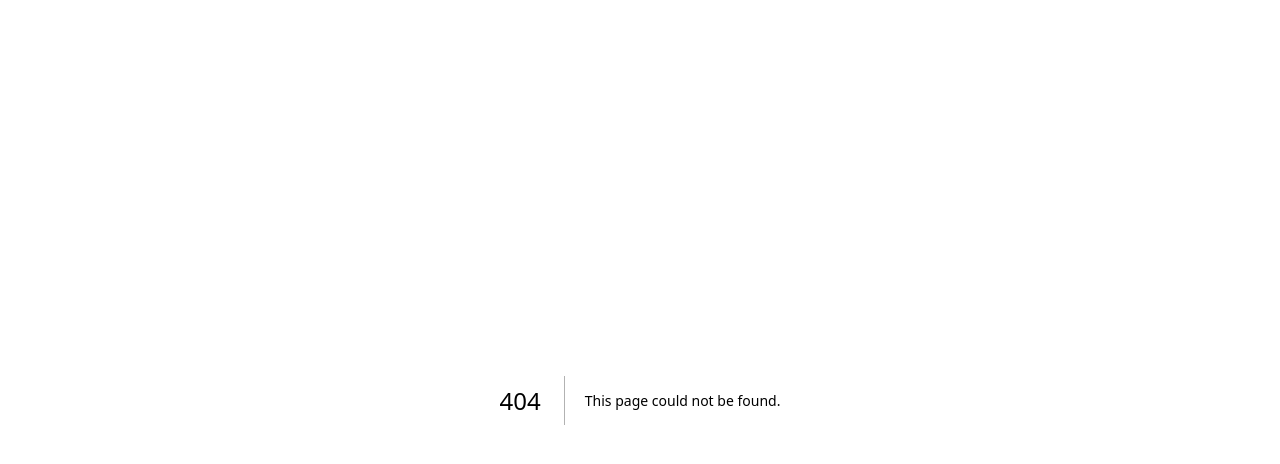
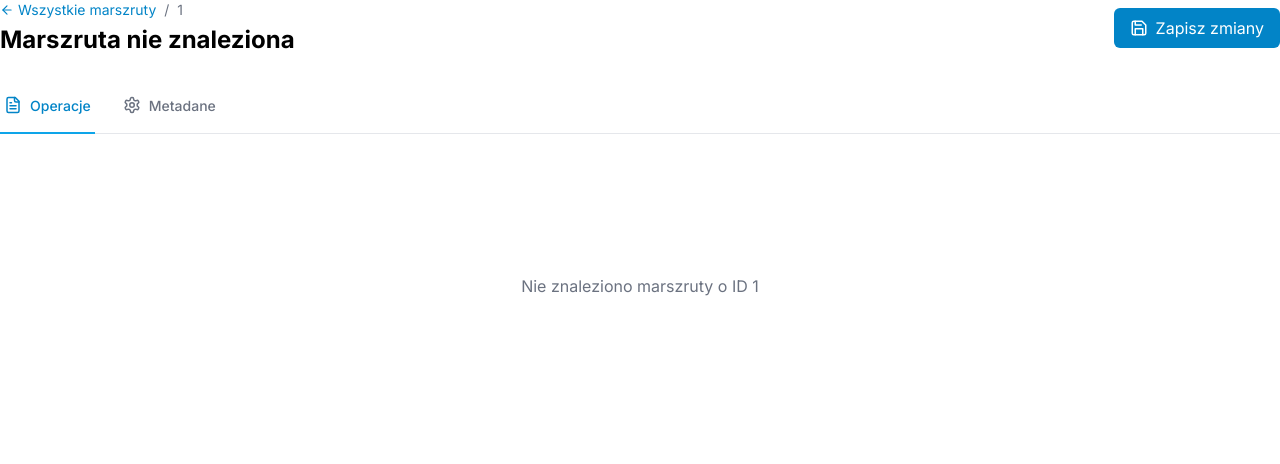
Before and after one commit to djmisieq/chmurowy-system-mrp, a Next.js app: page /production/routes/1 in a window 1280 px wide. Before the commit this address had no page. Shown: the top 464 px of the page. Built offline with nearby package versions, Linux system fonts and the light colour scheme; no server answers.

Commit message:
Add route detail page to view and edit route operations

```diff
--- /dev/null
+++ b/src/app/production/routes/[id]/page.tsx
@@ -0,0 +1,179 @@
+"use client";
+
+import React, { useState, useEffect } from 'react';
+import { useParams } from 'next/navigation';
+import { ArrowLeft, Save, FileText, Settings } from 'lucide-react';
+import Link from 'next/link';
+import axios from 'axios';
+import { ProductionRoute } from '@/types/route.types';
+import RouteOperationsEditor from '@/components/production/route/RouteOperationsEditor';
+import RouteMetadataForm from '@/components/production/route/RouteMetadataForm';
+
+export default function RouteDetailPage() {
+  const { id } = useParams();
+  const routeId = Array.isArray(id) ? id[0] : id;
+
+  const [loading, setLoading] = useState(true);
+  const [route, setRoute] = useState<ProductionRoute | null>(null);
+  const [activeTab, setActiveTab] = useState<'operations' | 'metadata'>('operations');
+  const [saveStatus, setSaveStatus] = useState<'idle' | 'saving' | 'saved' | 'error'>('idle');
+
+  useEffect(() => {
+    const fetchRoute = async () => {
+      setLoading(true);
+      try {
+        // In a real app, this would fetch the specific route from the API
+        // For mock data, we'll fetch all routes and find the right one
+        const response = await axios.get('/production-routes.json');
+        const routes: ProductionRoute[] = response.data;
+        const currentRoute = routes.find(r => r.id === routeId);
+
+        if (currentRoute) {
+          setRoute(currentRoute);
+        }
+      } catch (error) {
+        console.error('Error fetching route:', error);
+      } finally {
+        setLoading(false);
+      }
+    };
+
+    if (routeId) {
+      fetchRoute();
+    }
+  }, [routeId]);
+
+  const handleRouteUpdate = (updatedRoute: ProductionRoute) => {
+    setSaveStatus('saving');
+
+    // Simulate saving to backend
+    setTimeout(() => {
+      setRoute(updatedRoute);
+      setSaveStatus('saved');
+
+      // Reset status after 2 seconds
+      setTimeout(() => {
+        setSaveStatus('idle');
+      }, 2000);
+    }, 800);
+  };
+
+  const handleMetadataUpdate = (updatedMetadata: Partial<ProductionRoute>) => {
+    if (!route) return;
+
+    setSaveStatus('saving');
+
+    // Combine current route with updated metadata
+    const updatedRoute = {
+      ...route,
+      ...updatedMetadata
+    };
+
+    // Simulate saving to backend
+    setTimeout(() => {
+      setRoute(updatedRoute);
+      setSaveStatus('saved');
+
+      // Reset status after 2 seconds
+      setTimeout(() => {
+        setSaveStatus('idle');
+      }, 2000);
+    }, 800);
+  };
+
+  return (
+    <div className="space-y-6">
+      {/* Header with breadcrumbs and actions */}
+      <div className="flex justify-between items-center">
+        <div>
+          <div className="flex items-center text-sm text-gray-500 mb-1">
+            <Link href="/production/routes" className="hover:text-primary-600 flex items-center">
+              <ArrowLeft size={14} className="mr-1" /> Wszystkie marszruty
+            </Link>
+            <span className="mx-2">/</span>
+            <span>{routeId}</span>
+          </div>
+          <h1 className="text-2xl font-bold">
+            {loading ? 'Ładowanie...' : route ? route.name : 'Marszruta nie znaleziona'}
+          </h1>
+        </div>
+
+        <div className="flex items-center">
+          {saveStatus === 'saving' && (
+            <span className="text-sm text-gray-500 mr-4">Zapisywanie...</span>
+          )}
+          {saveStatus === 'saved' && (
+            <span className="text-sm text-green-600 mr-4">Zapisano!</span>
+          )}
+          {saveStatus === 'error' && (
+            <span className="text-sm text-red-600 mr-4">Błąd zapisu!</span>
+          )}
+
+          <button
+            className="px-4 py-2 bg-primary-600 text-white rounded-md hover:bg-primary-700 transition flex items-center"
+            onClick={() => {/* Save functionality */}}
+          >
+            <Save size={18} className="mr-2" /> Zapisz zmiany
+          </button>
+        </div>
+      </div>
+
+      {/* Tabs */}
+      <div className="border-b border-gray-200">
+        <nav className="-mb-px flex space-x-6">
+          <button
+            onClick={() => setActiveTab('operations')}
+            className={`py-4 px-1 border-b-2 font-medium text-sm ${
+              activeTab === 'operations'
+                ? 'border-primary-500 text-primary-600'
+                : 'border-transparent text-gray-500 hover:text-gray-700 hover:border-gray-300'
+            }`}
+          >
+            <FileText size={18} className="inline-block mr-2 -mt-1" />
+            Operacje
+          </button>
+          <button
+            onClick={() => setActiveTab('metadata')}
+            className={`py-4 px-1 border-b-2 font-medium text-sm ${
+              activeTab === 'metadata'
+                ? 'border-primary-500 text-primary-600'
+                : 'border-transparent text-gray-500 hover:text-gray-700 hover:border-gray-300'
+            }`}
+          >
+            <Settings size={18} className="inline-block mr-2 -mt-1" />
+            Metadane
+          </button>
+        </nav>
+      </div>
+
+      {/* Content */}
+      <div>
+        {loading ? (
+          <div className="flex justify-center items-center h-64">
+            <div className="animate-spin rounded-full h-12 w-12 border-t-2 border-b-2 border-primary-500"></div>
+          </div>
+        ) : route ? (
+          <>
+            {activeTab === 'operations' && (
+              <RouteOperationsEditor
+                routeId={routeId}
+                onRouteUpdate={handleRouteUpdate}
+              />
+            )}
+
+            {activeTab === 'metadata' && (
+              <RouteMetadataForm
+                route={route}
+                onSave={handleMetadataUpdate}
+              />
+            )}
+          </>
+        ) : (
+          <div className="flex justify-center items-center h-64 text-gray-500">
+            <p>Nie znaleziono marszruty o ID {routeId}</p>
+          </div>
+        )}
+      </div>
+    </div>
+  );
+}
```
